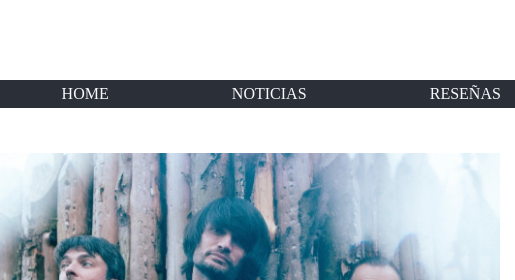
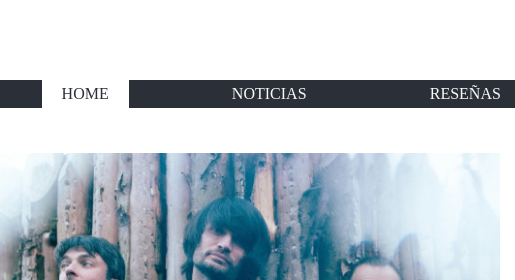
Before and after one commit to acevjuan/blog-de-musica-roygbiv_acevedo, a plain HTML site: page index.html in a window 1280 px wide. In both pictures the pointer is over the link 85 px from the left and 93 px from the top of the page. Shown: the top 280 px of the page, 0-515 px from the left. Drawn offline with Linux system fonts and the light colour scheme; a web font is replaced by a local one.

Commit message:
Añadiendo efectos en el navbar con transformación y transición.

```diff
--- a/style.css
+++ b/style.css
@@ -29,6 +29,16 @@
     padding-top: 5px;
     padding-bottom: 5px;
     margin-bottom: 15px;
+}
+
+.nav-bar__list a {
+    padding: 20px 20px;
+}
+
+.nav-bar__list a:hover {
+    color: #2B2F38;
+    background-color: white;
+    transition: all 0.2s;
 }
 
 li {
```
